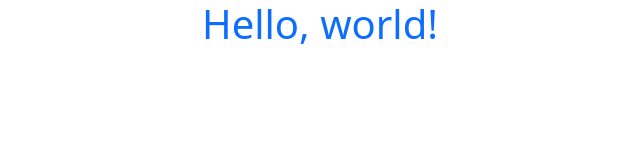
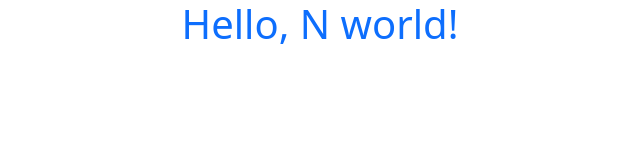
Before and after one commit to adealarcon68/pgrl2377.github.io, a plain HTML site: page index.html in a window 1280 px wide. Shown: the whole page, without its empty margins (320-960 px from the left). Drawn offline with nearby package versions, Linux system fonts and the light colour scheme.

Commit message:
Mofique el tutulo c N

```diff
--- a/index.html
+++ b/index.html
@@ -11,7 +11,7 @@
     <title>Hello, world!</title>
   </head>
   <body>
-    <h1 class="text-center text-primary">Hello, world!</h1>
+    <h1 class="text-center text-primary">Hello, N world!</h1>
 
     <!-- Optional JavaScript; choose one of the two! -->
 
```
